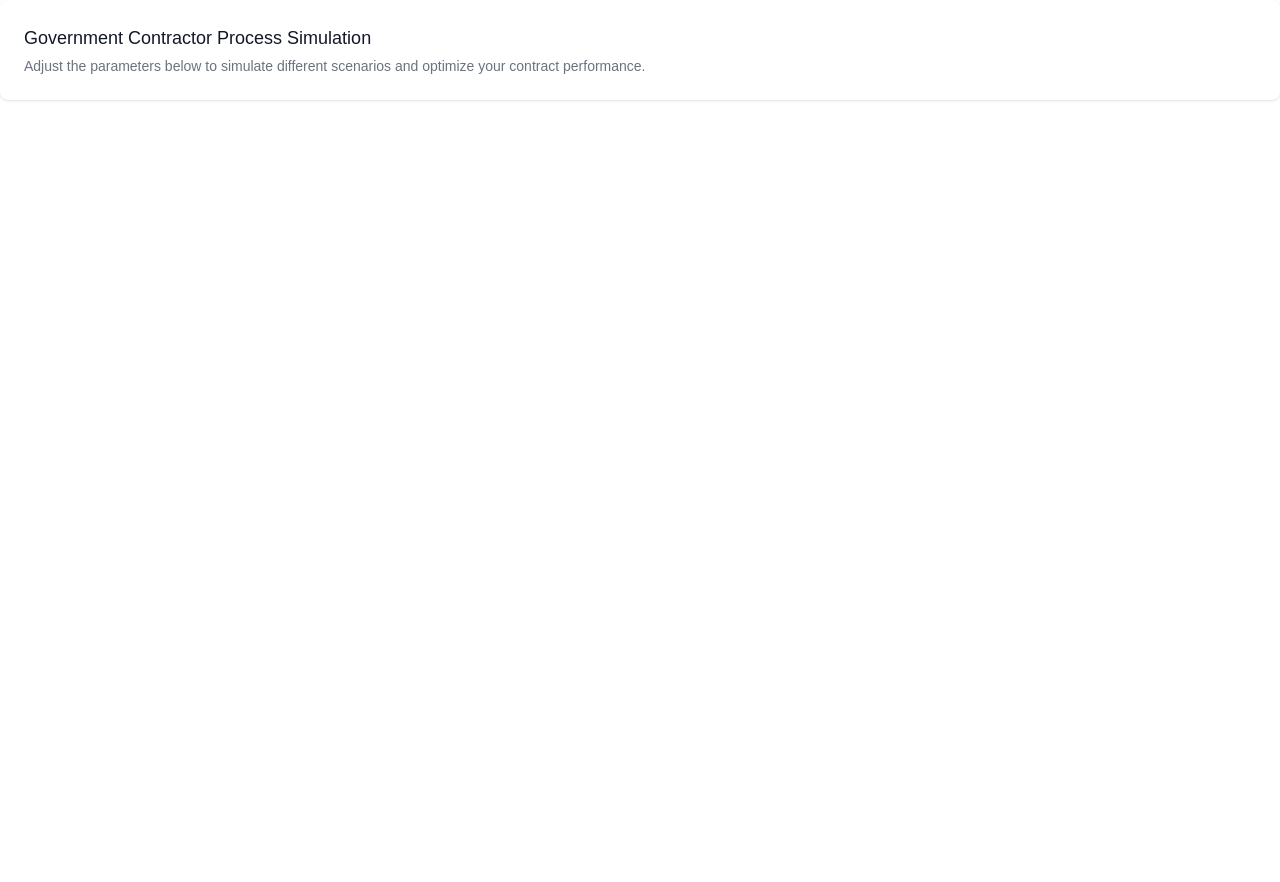
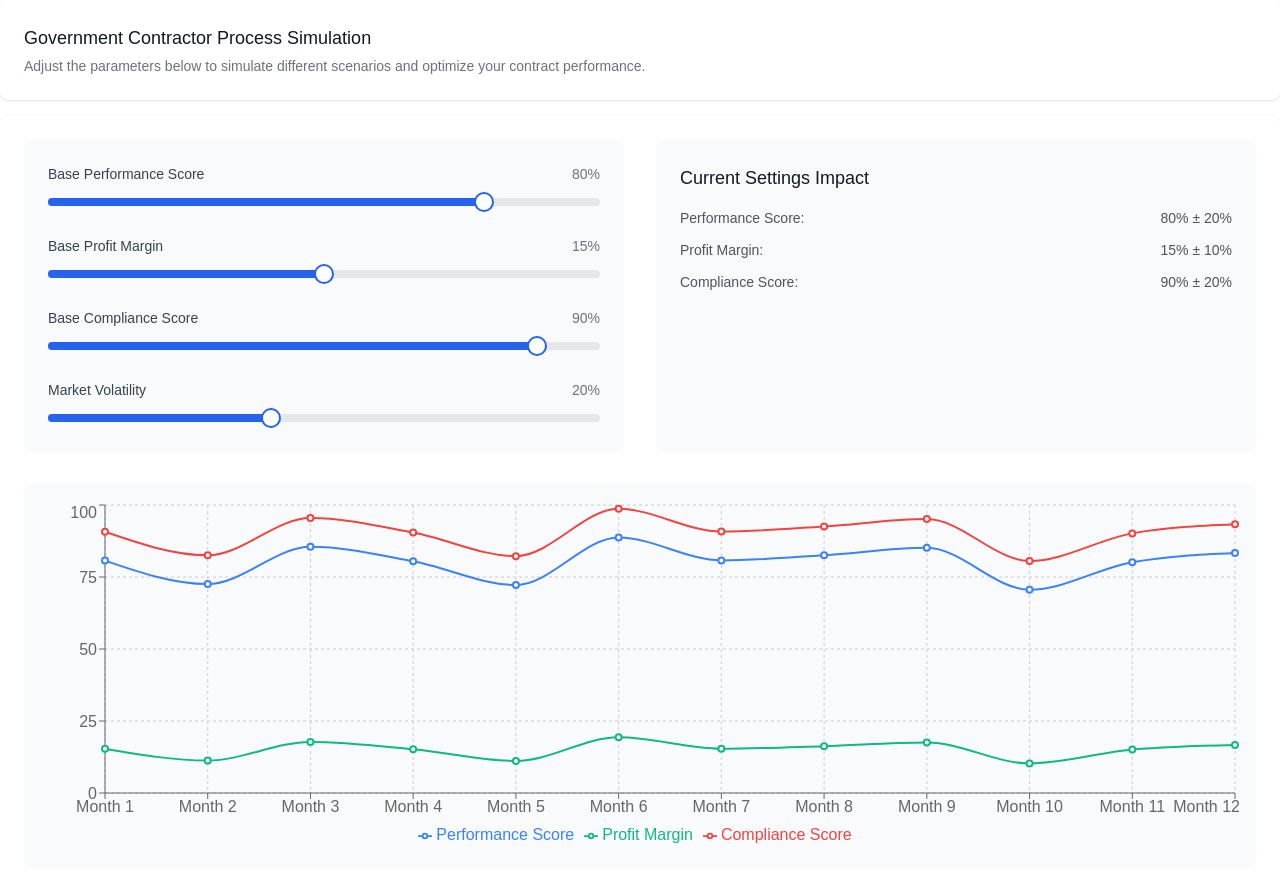
Before and after one commit to twright19/lucid-digital-twin, a Next.js app: page / in a window 1280 px wide. Shown: the top 882 px of the page. Before the commit the page ends 800 px from the top, so only its background shows below. Built offline with nearby package versions, Linux system fonts and the light colour scheme.

Commit message:
Update GovContractorTwin with complete implementation

```diff
--- a/components/GovContractorTwin.tsx
+++ b/components/GovContractorTwin.tsx
@@ -4,7 +4,32 @@ import React, { useState, useEffect, useCallback } from 'react';
 import { LineChart, Line, XAxis, YAxis, CartesianGrid, Tooltip, Legend, ResponsiveContainer } from 'recharts';
 import * as SliderPrimitive from "@radix-ui/react-slider"
 
-// ... CustomSlider component stays the same ...
+const CustomSlider = ({ value, onValueChange, max, step, label }: {
+  value: number;
+  onValueChange: (value: number) => void;
+  max: number;
+  step: number;
+  label: string;
+}) => (
+  <div className="space-y-2">
+    <div className="flex justify-between items-center">
+      <label className="text-sm font-medium text-gray-700">{label}</label>
+      <span className="text-sm text-gray-500">{value}%</span>
+    </div>
+    <SliderPrimitive.Root
+      className="relative flex items-center select-none touch-none w-full h-5"
+      value={[value]}
+      max={max}
+      step={step}
+      onValueChange={(values) => onValueChange(values[0])}
+    >
+      <SliderPrimitive.Track className="relative h-2 w-full grow rounded-full bg-gray-200">
+        <SliderPrimitive.Range className="absolute h-full bg-blue-600 rounded-full" />
+      </SliderPrimitive.Track>
+      <SliderPrimitive.Thumb className="block h-5 w-5 rounded-full border-2 border-blue-600 bg-white focus:outline-none focus:ring-2 focus:ring-blue-400" />
+    </SliderPrimitive.Root>
+  </div>
+);
 
 const GovContractorTwin = () => {
   const [data, setData] = useState([]);
@@ -30,7 +55,75 @@ const GovContractorTwin = () => {
     generateData();
   }, [generateData]);
 
-  // ... rest of the component stays the same ...
+  return (
+    <div className="space-y-8 p-6 bg-white rounded-lg shadow">
+      <div className="grid grid-cols-1 md:grid-cols-2 gap-8">
+        <div className="space-y-6 bg-gray-50 p-6 rounded-lg">
+          <CustomSlider
+            label="Base Performance Score"
+            value={basePerformance}
+            onValueChange={setBasePerformance}
+            max={100}
+            step={1}
+          />
+          <CustomSlider
+            label="Base Profit Margin"
+            value={baseProfit}
+            onValueChange={setBaseProfit}
+            max={30}
+            step={0.5}
+          />
+          <CustomSlider
+            label="Base Compliance Score"
+            value={baseCompliance}
+            onValueChange={setBaseCompliance}
+            max={100}
+            step={1}
+          />
+          <CustomSlider
+            label="Market Volatility"
+            value={volatility}
+            onValueChange={setVolatility}
+            max={50}
+            step={1}
+          />
+        </div>
+
+        <div className="bg-gray-50 p-6 rounded-lg">
+          <h3 className="text-lg font-medium text-gray-900 mb-4">Current Settings Impact</h3>
+          <ul className="space-y-3 text-sm text-gray-600">
+            <li className="flex justify-between">
+              <span>Performance Score:</span>
+              <span className="font-medium">{basePerformance}% ± {volatility}%</span>
+            </li>
+            <li className="flex justify-between">
+              <span>Profit Margin:</span>
+              <span className="font-medium">{baseProfit}% ± {volatility/2}%</span>
+            </li>
+            <li className="flex justify-between">
+              <span>Compliance Score:</span>
+              <span className="font-medium">{baseCompliance}% ± {volatility}%</span>
+            </li>
+          </ul>
+        </div>
+      </div>
+
+      <div className="h-96 w-full bg-gray-50 p-4 rounded-lg">
+        <ResponsiveContainer>
+          <LineChart data={data}>
+            <CartesianGrid strokeDasharray="3 3" />
+            <XAxis dataKey="month" />
+            <YAxis />
+            <Tooltip />
+            <Legend />
+            <Line type="monotone" dataKey="performanceScore" stroke="#3b82f6" name="Performance Score" strokeWidth={2} />
+            <Line type="monotone" dataKey="profitMargin" stroke="#10b981" name="Profit Margin" strokeWidth={2} />
+            <Line type="monotone" dataKey="complianceScore" stroke="#ef4444" name="Compliance Score" strokeWidth={2} />
+          </LineChart>
+        </ResponsiveContainer>
+      </div>
+    </div>
+  );
 };
 
 export default GovContractorTwin;
```
